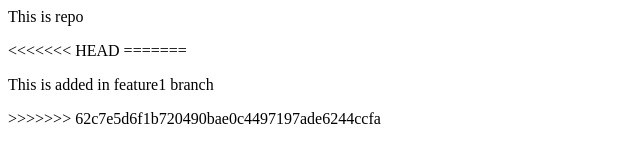
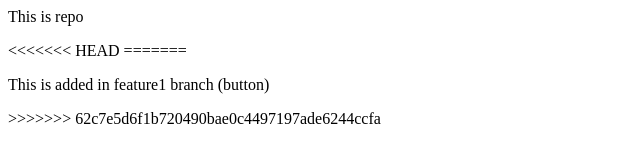
Before and after one commit to parvez436/local_repo, a plain HTML site: page index.html in a window 1280 px wide. Shown: the full height of the page, 0-640 px from the left. Drawn offline with Linux system fonts and the light colour scheme.

```diff
--- a/index.html
+++ b/index.html
@@ -1,5 +1,5 @@
 <p>This is repo</p>
 <<<<<<< HEAD
 =======
-<p>This is added in feature1 branch</p>
+<p>This is added in feature1 branch (button)</p>
 >>>>>>> 62c7e5d6f1b720490bae0c4497197ade6244ccfa
```
